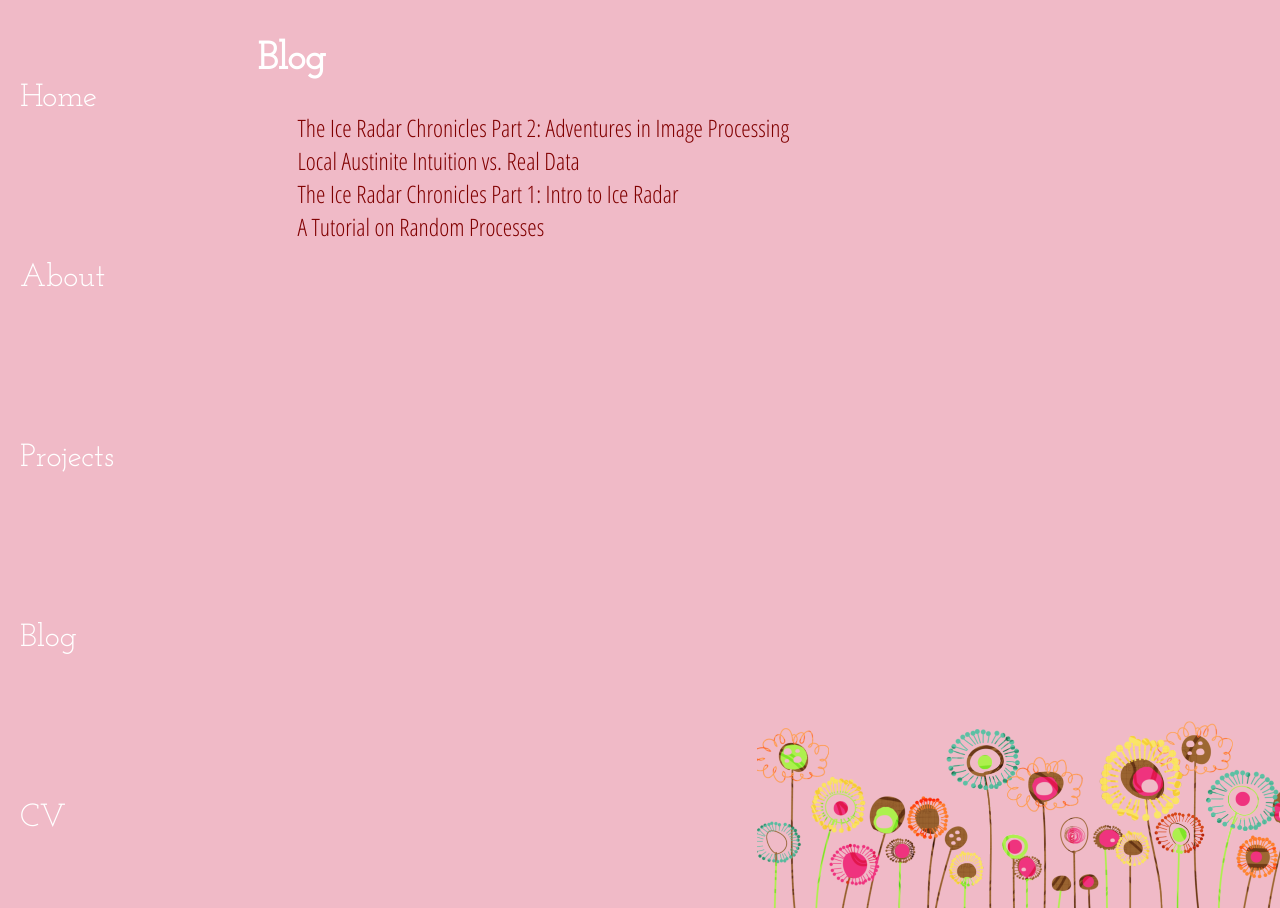
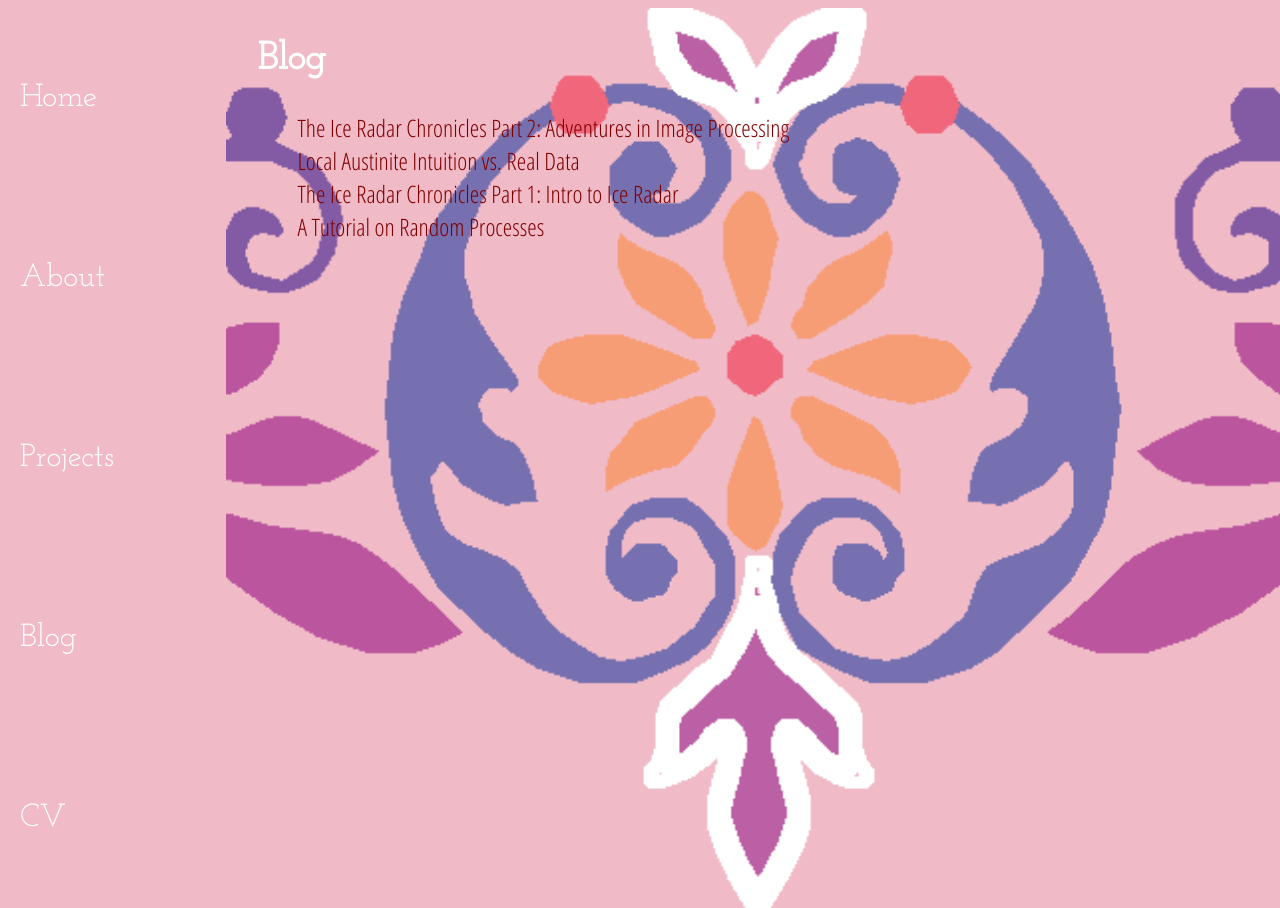
Before and after one commit to AlyssaYelle/AlyssaYelle.github.io, a Jekyll site: the page built from blog/index.html, in a window 1280 px wide. Built offline with Jekyll 4.4.1, drawn with Linux system fonts in a browser that asks for light colours.

Commit message:
blog border bottom

```diff
--- a/blog/index.html
+++ b/blog/index.html
@@ -12,5 +12,4 @@ title: Blog
 	  	{% endfor %}
 		</ul>
 	</div>
-	<img id='blog-bottom' src='border-bottom.png'></img>
 </section>
--- a/css/main.css
+++ b/css/main.css
@@ -110,17 +110,11 @@ h4 {
 /*blog post and project links page styling*/
 
 .blog {
-/*  background-image: url("assets/portfolio5.png");
+  background-image: url("assets/blog-bottom-border.png");
   background-size:cover;
-  background-position:center bottom;*/
-  position: relative;
-  height: 100vh;
+  background-position:center bottom;
 }
 
-#blog-bottom {
-  position: absolute;
-  bottom: 0;
-}
 
 .list {
   text-align: left;
```
Also changed, not shown: css/assets/blog-bottom-border.png (added).
